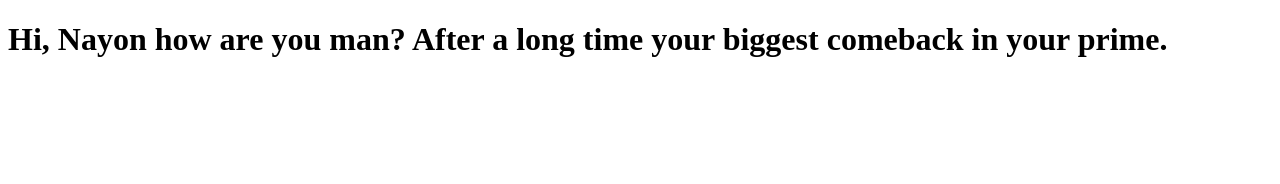
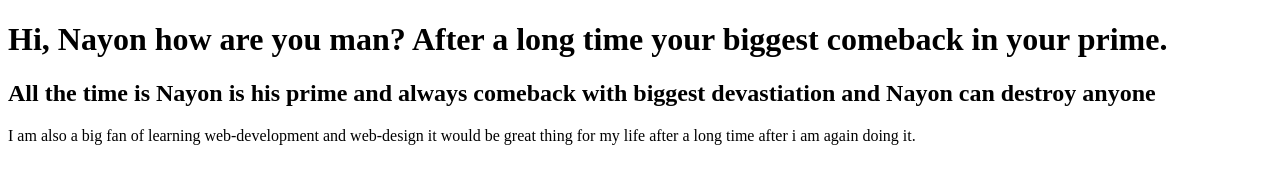
Before and after one commit to nayon-sd/New-website-2025, a plain HTML site: page index.html in a window 1280 px wide. Drawn offline with Linux system fonts and the light colour scheme.

Commit message:
adding something text type h1 and p

```diff
--- a/index.html
+++ b/index.html
@@ -7,5 +7,7 @@
 </head>
 <body>
     <h1>Hi, Nayon how are you man? After a long time your biggest comeback in your prime.</h1>
+    <h2>All the time is Nayon is his prime and always comeback with biggest devastiation and Nayon can destroy anyone</h2>
+    <P>I am also a big fan of learning web-development and web-design it would be great thing for my life after a long time after i am again doing it.</P>
 </body>
 </html>
```
